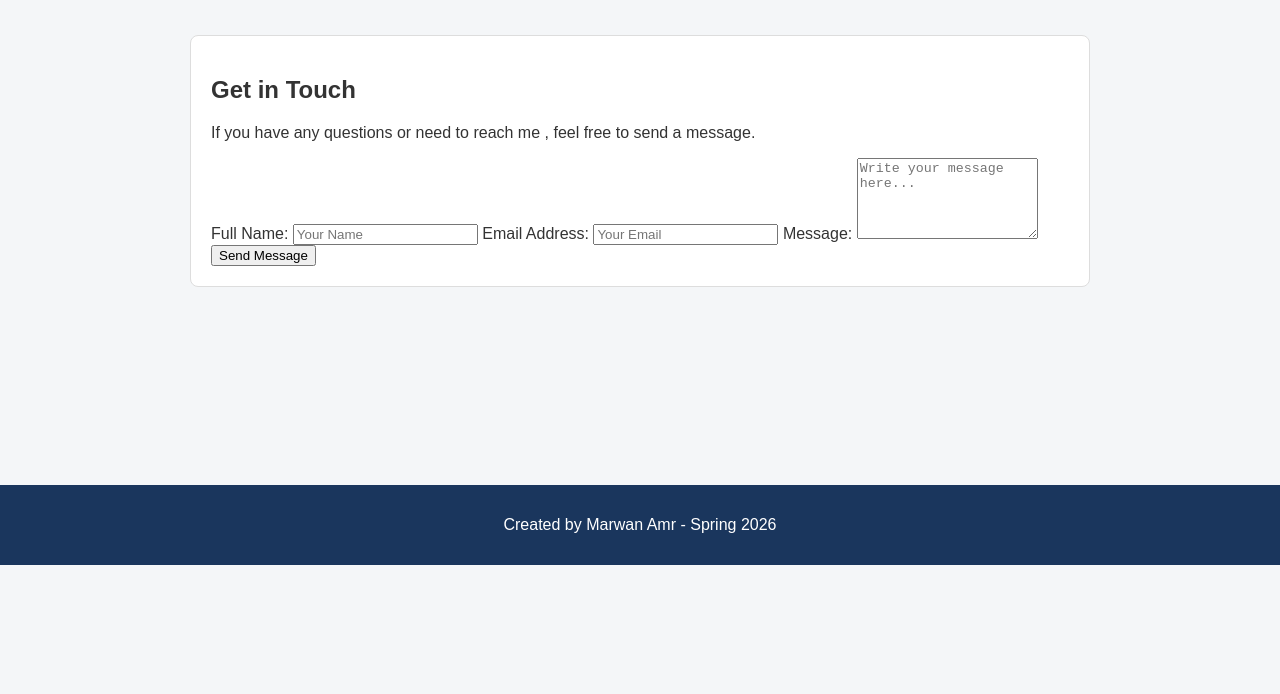
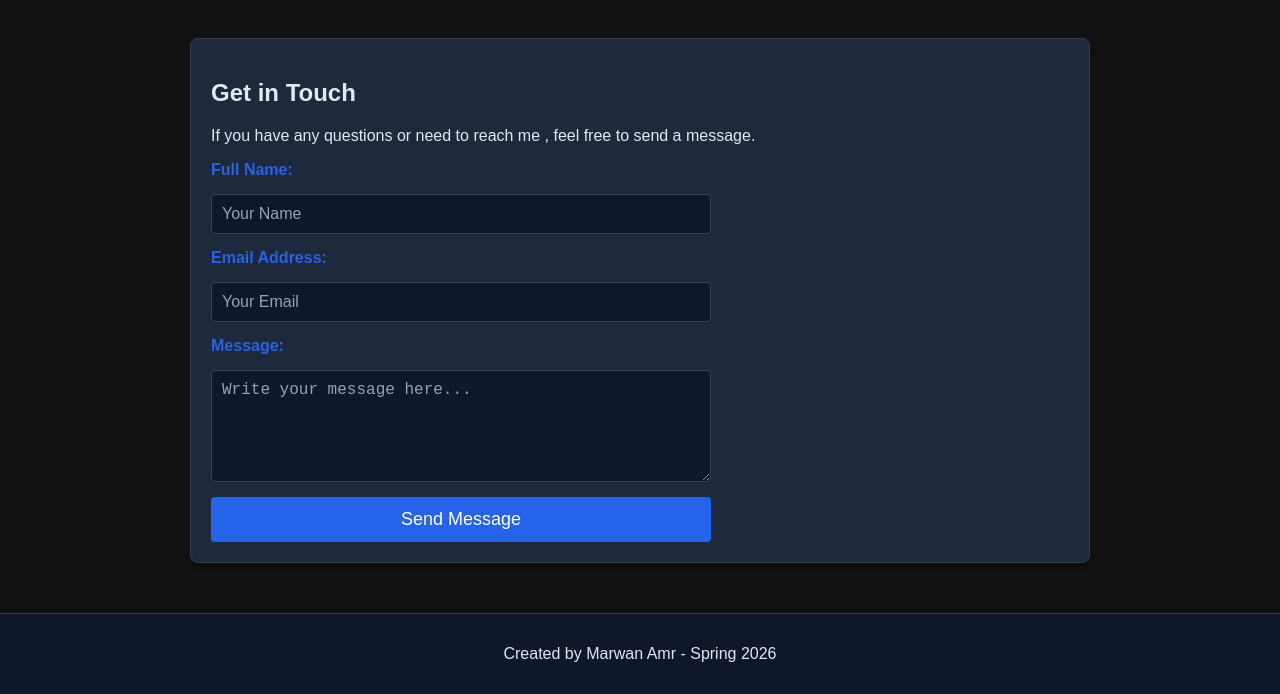
Before and after one commit to miroamr786-droid/task-organizer, a plain HTML site: page contact.html in a window 1280 px wide. Shown: the part 184-878 px from the top of the page. Before the commit the page ends 800 px from the top, so only its background shows below. Drawn offline with Linux system fonts and the light colour scheme.

Commit message:
Update style.css

```diff
--- a/style.css
+++ b/style.css
@@ -1,13 +1,16 @@
 /*
-  Student Name: marwan Amr Mohammed
+  Student Name: Marwan Amr Mohammed
   Student ID: 20250998
 */
 
+
 :root {
-    --dark-blue: #1a365d;
-    --light-blue: #3182ce;
-    --bg-color: #f4f6f8;
-    --text-color: #333333;
+    --dark-blue: #0f172a;
+    --light-blue: #2563eb;
+    --bg-color: #121212;
+    --text-color: #e2e8f0;
+    --section-bg: #1e293b;
+    --border-color: #334155;
 }
 
 
@@ -25,25 +28,31 @@ header {
     color: white;
     text-align: center;
     padding: 25px 0;
+    border-bottom: 2px solid var(--light-blue);
 }
 
+
 nav {
-    background-color: var(--light-blue);
+    background-color: var(--dark-blue);
     display: flex;
     justify-content: center;
+    border-bottom: 1px solid var(--border-color);
 }
 
 nav a {
-    color: white;
+    color: var(--text-color);
     text-decoration: none;
     padding: 14px 20px;
     font-size: 18px;
-    transition: background-color 0.3s;
+    transition: background-color 0.3s, color 0.3s;
 }
 
+
 nav a:hover {
-    background-color: var(--dark-blue);
+    background-color: var(--light-blue);
+    color: white;
 }
+
 
 main {
     padding: 20px;
@@ -53,29 +62,20 @@ main {
 }
 
 section {
-    background-color: white;
+    background-color: var(--section-bg);
     padding: 20px;
-    border: 1px solid #ddd;
+    border: 1px solid var(--border-color);
     border-radius: 8px;
+    box-shadow: 0 4px 6px rgba(0, 0, 0, 0.3);
 }
 
 footer {
     background-color: var(--dark-blue);
-    color: white;
+    color: var(--text-color);
     text-align: center;
     padding: 15px 0;
     margin-top: 30px;
-}
-
-@media (max-width: 600px) {
-    nav {
-        flex-direction: column;
-        text-align: center;
-    }
-
-    nav a {
-        border-bottom: 1px solid #1a365d;
-    }
+    border-top: 1px solid var(--border-color);
 }
 
 table {
@@ -85,7 +85,7 @@ table {
 }
 
 table th, table td {
-    border: 1px solid #ccc;
+    border: 1px solid var(--border-color);
     padding: 12px;
     text-align: left;
 }
@@ -96,9 +96,60 @@ table th {
 }
 
 table tr:nth-child(even) {
-    background-color: #e2e8f0;
+    background-color: #0f172a;
 }
 
 table tr:hover {
-    background-color: #cbd5e1;
+    background-color: #334155;
 }
+
+form {
+    display: flex;
+    flex-direction: column;
+    gap: 15px;
+    max-width: 500px;
+}
+
+label {
+    font-weight: bold;
+    color: var(--light-blue);
+}
+
+input, textarea {
+    padding: 10px;
+    background-color: #0f172a;
+    color: white;
+    border: 1px solid var(--border-color);
+    border-radius: 4px;
+    font-size: 16px;
+}
+
+input::placeholder, textarea::placeholder {
+    color: #94a3b8;
+}
+
+button {
+    background-color: var(--light-blue);
+    color: white;
+    padding: 12px;
+    border: none;
+    border-radius: 4px;
+    cursor: pointer;
+    font-size: 18px;
+    transition: background-color 0.3s;
+}
+
+button:hover {
+    background-color: #1d4ed8;
+}
+
+@media (max-width: 600px) {
+    nav {
+        flex-direction: column;
+        text-align: center;
+    }
+
+    nav a {
+        border-bottom: 1px solid var(--border-color);
+    }
+}
```
